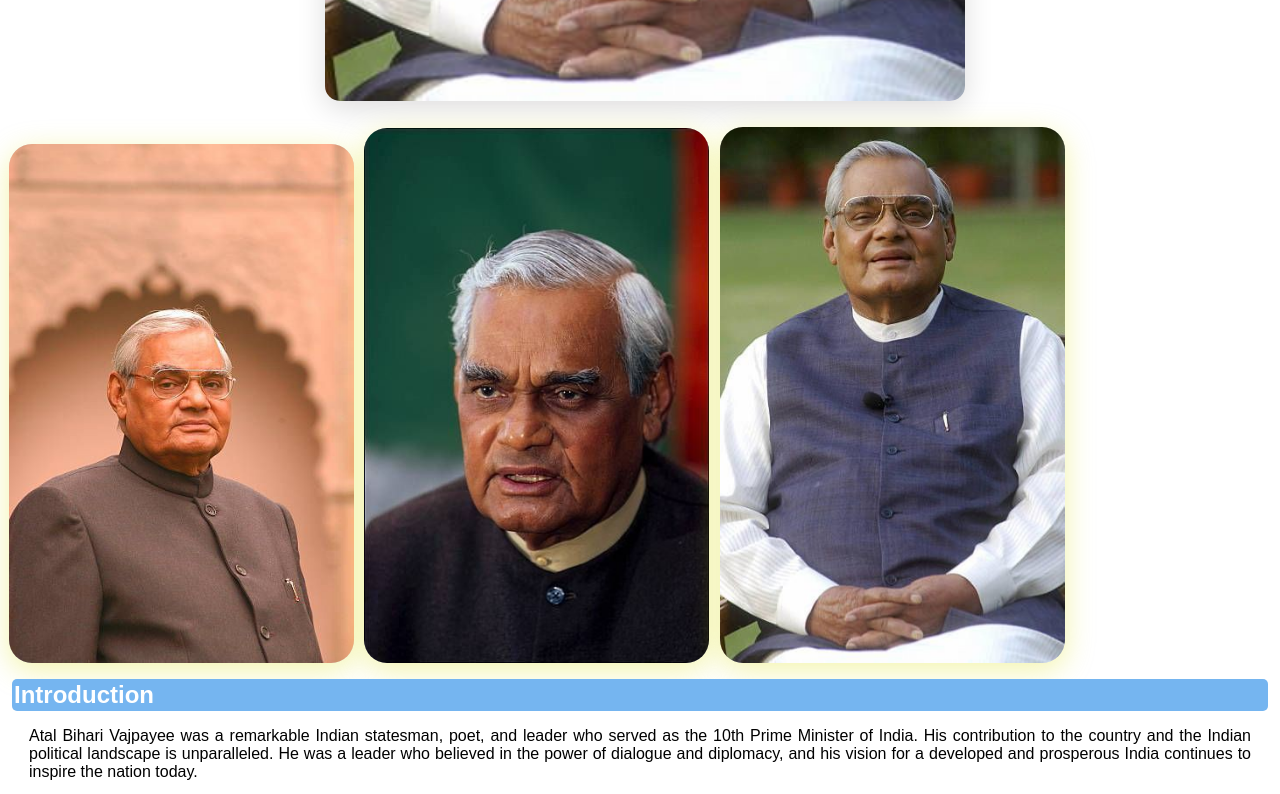
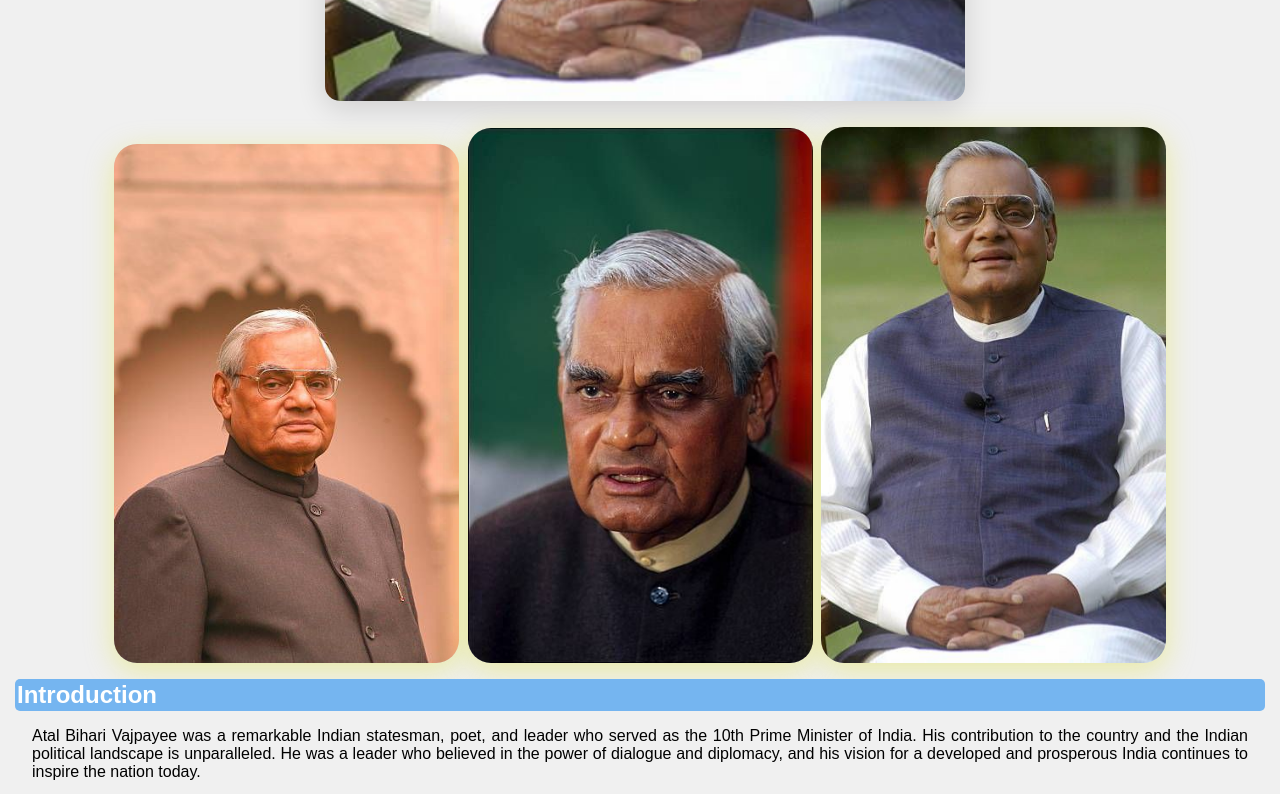
Before and after one commit to GyanDangi/Oasis_infobyte_Internship, a plain HTML site: page index.html in a window 1280 px wide. Shown: the part 920-1714 px from the top of the page. Drawn offline with Linux system fonts and the light colour scheme; a web font is replaced by a local one.

Commit message:
style.css

```diff
--- a/style.css
+++ b/style.css
@@ -8,7 +8,6 @@ body {
 	font-family: Arial, sans-serif;
 	background-color: #f0f0f0;
     place-items: center;
-    display: contents;
 
 }
 header {
@@ -58,10 +57,9 @@ img{
     width: 345px;
     display: inline-block;
     border-radius: 23px;
-    margin: 1px 3px;
+    margin: 1px 2px;
     background-color: #e6e6e6;
     box-shadow: #dbde0657 0px 7px 29px 0px;
-    /* height: 245px; */
 }
 
 section {
```
